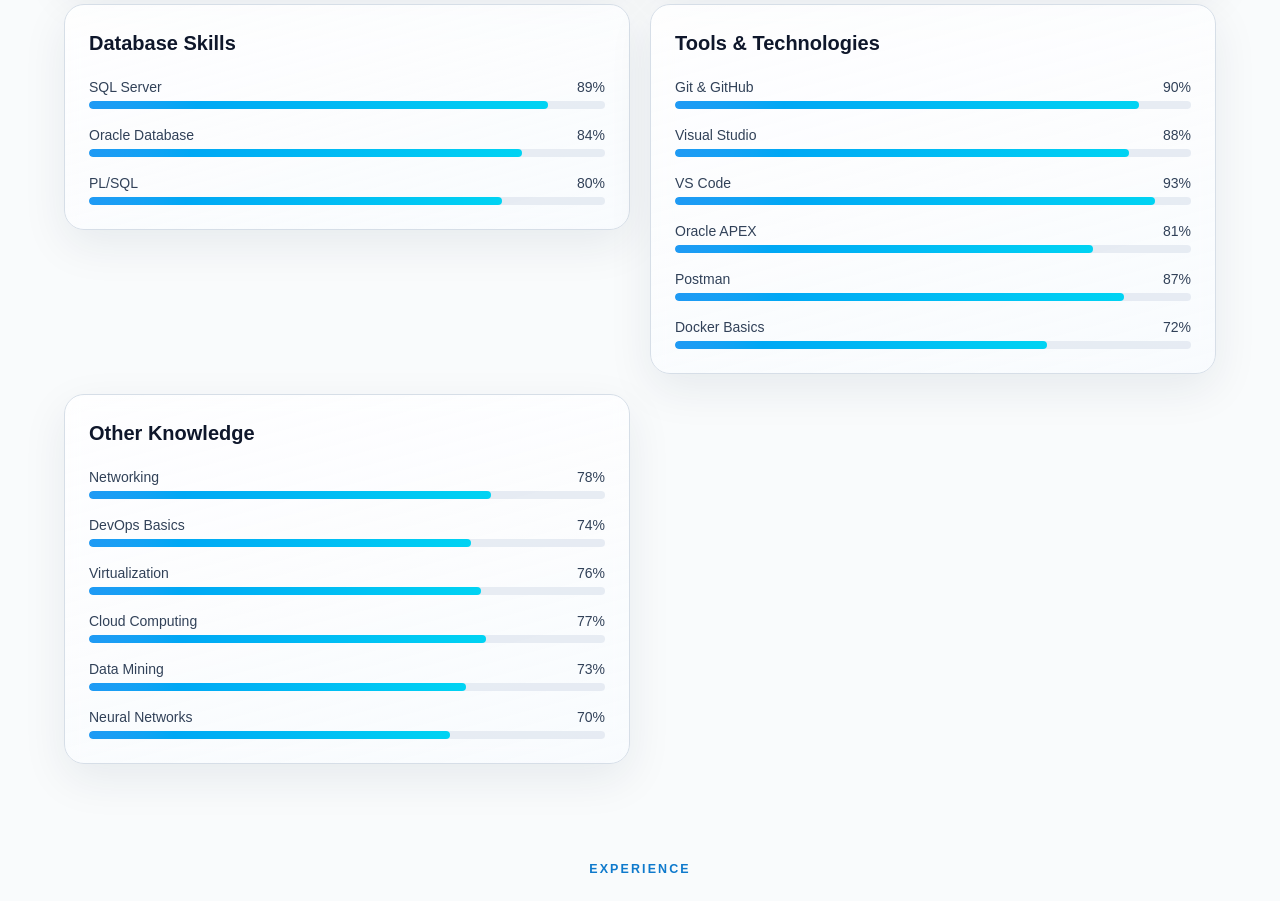
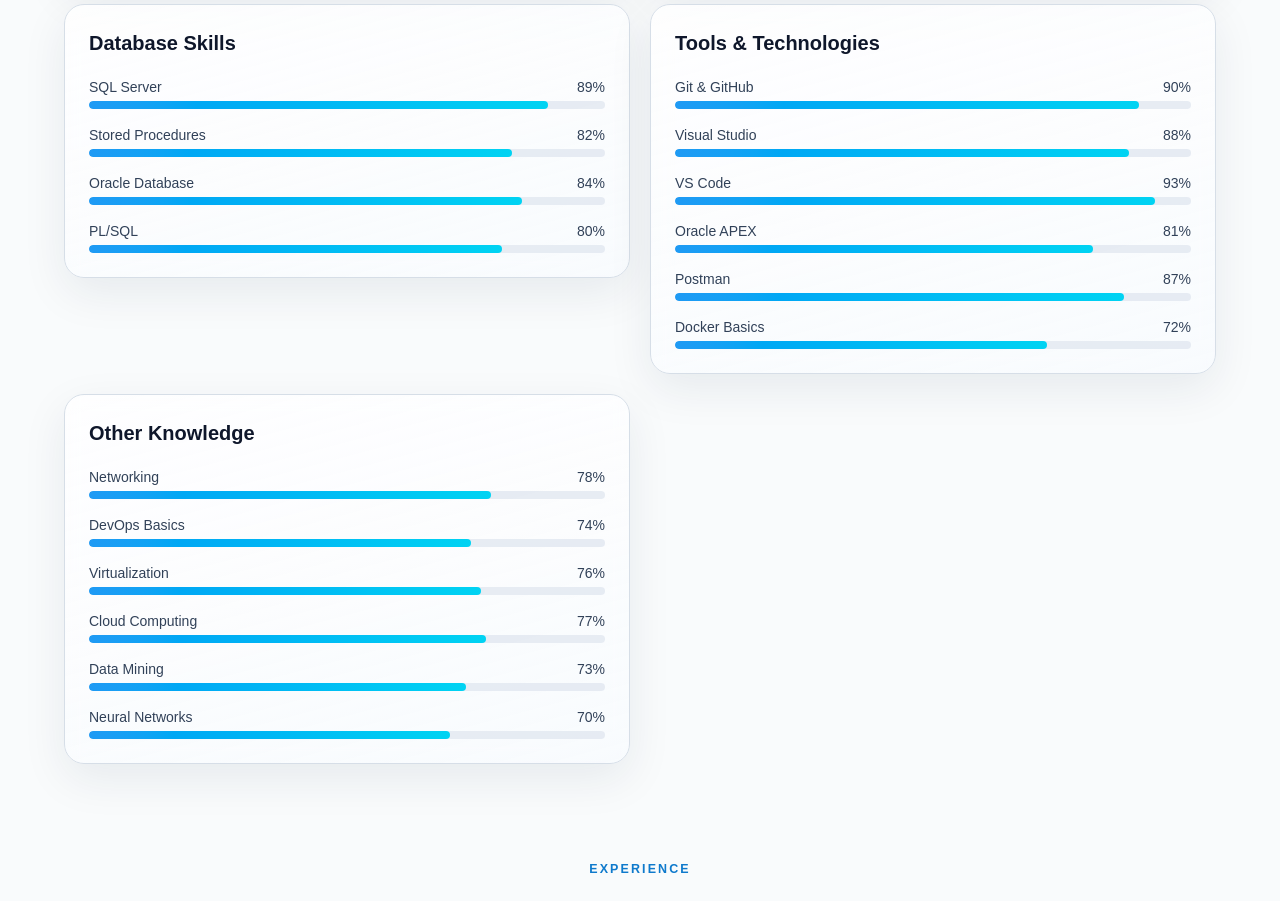
Before and after one commit to MoazzamHameed/Portfolio-Website, a React (Vite) app: page / in a window 1280 px wide. Shown: the part 1820-2721 px from the top of the page. Built offline with nearby package versions, Linux system fonts and the light colour scheme.

Commit message:
add skill

```diff
--- a/src/data/portfolioData.js
+++ b/src/data/portfolioData.js
@@ -58,8 +58,10 @@
     title: 'Database Skills',
     items: [
       { name: 'SQL Server', value: 89 },
+      {name : 'Stored Procedures', value: 82},
       { name: 'Oracle Database', value: 84 },
       { name: 'PL/SQL', value: 80 },
+
     ],
   },
   {
```
